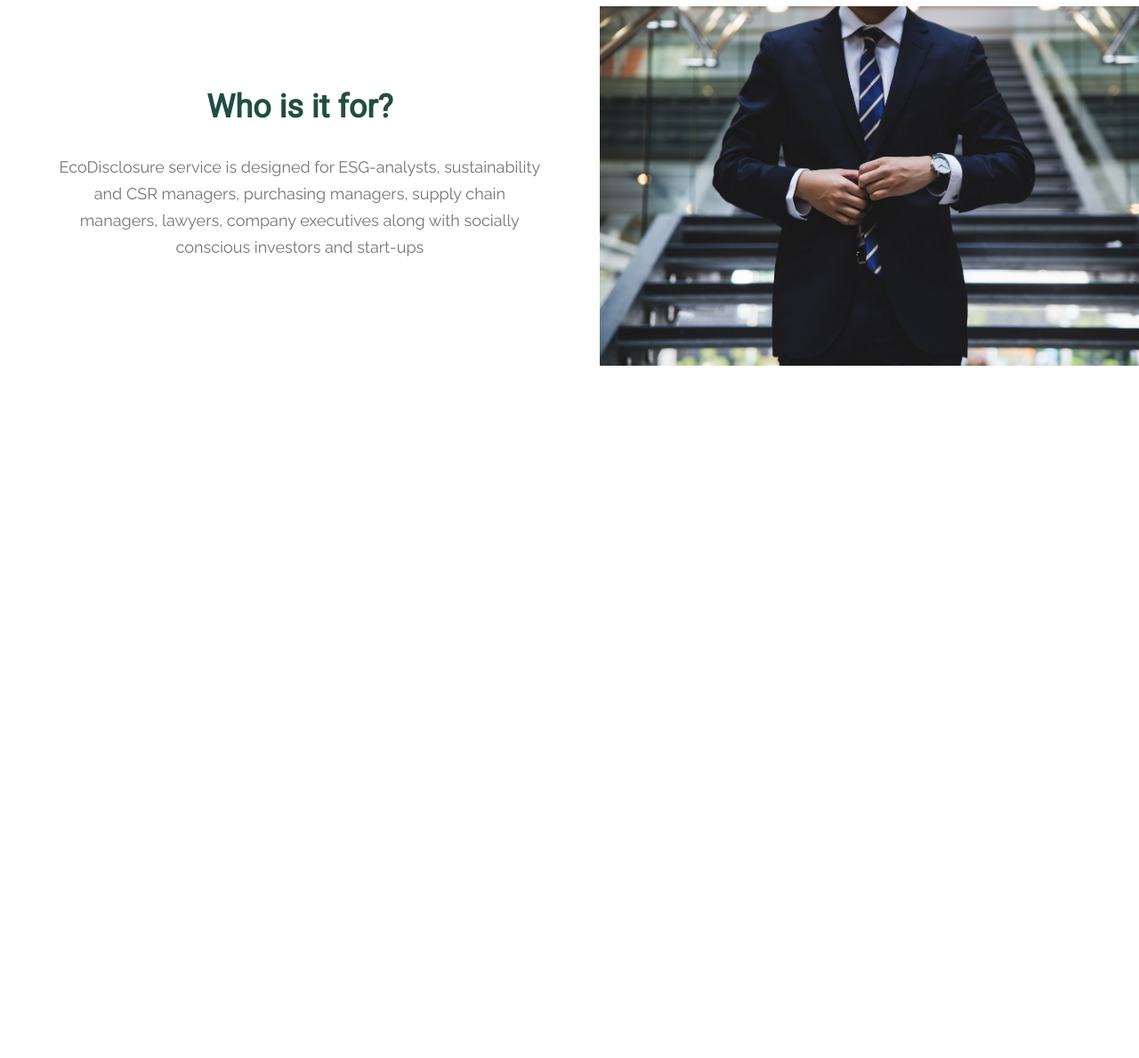
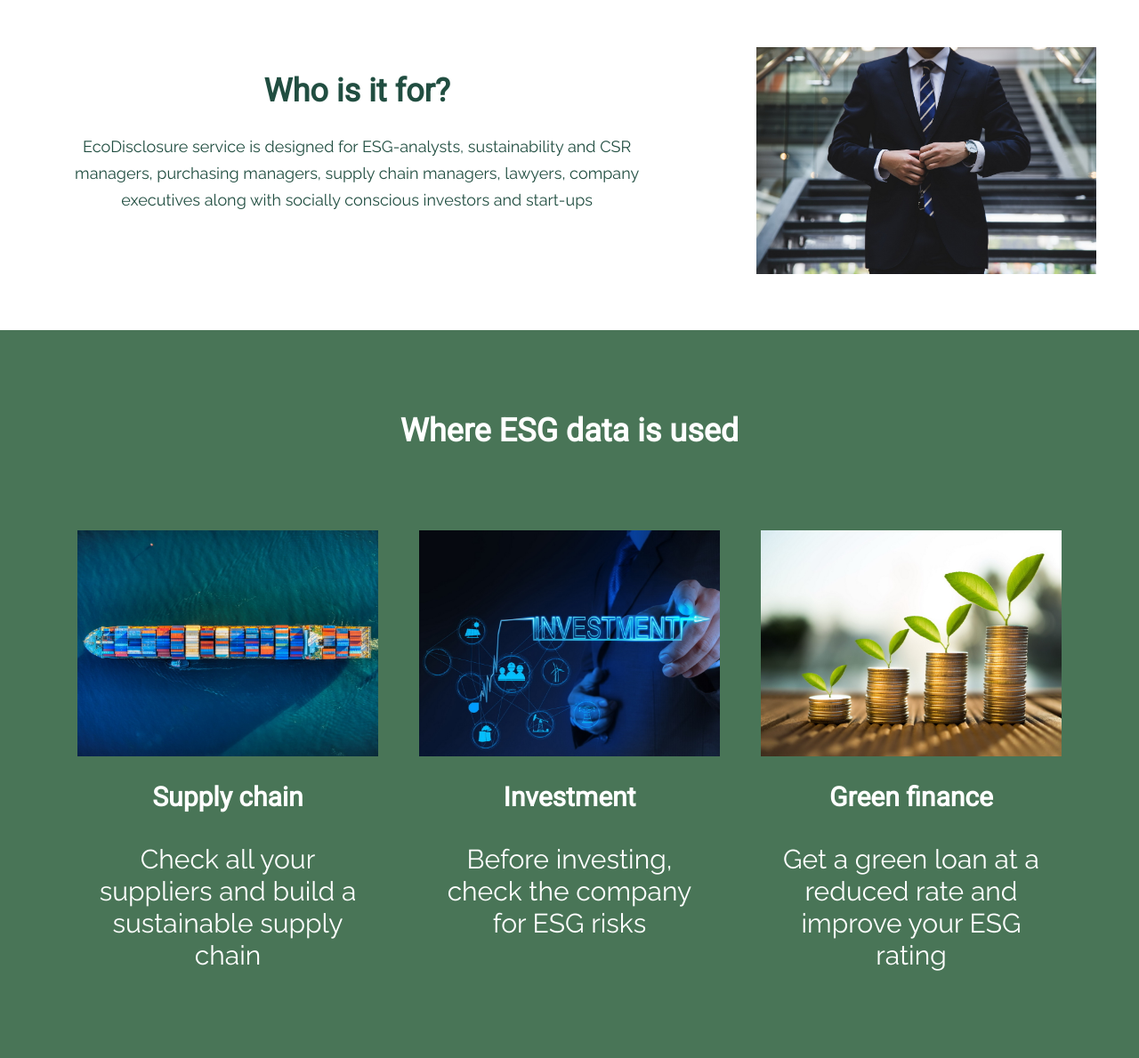
Before and after one commit to IrinaParamonova7980/EcoDisclosure, a plain HTML site: page index.html in a window 1280 px wide. Shown: the part 1263-2452 px from the top of the page at 89% size. Before the commit the page ends 1687 px from the top, so only its background shows below. Drawn offline with Linux system fonts and the light colour scheme.

Commit message:
Блок 5; Блок 3 позиционирование

```diff
--- /dev/null
+++ b/assets/css/where_data_is_used.scss
@@ -0,0 +1,91 @@
+$mobile: 375px;
+$tablet: 768px;
+$desktop: 1280px;
+$large-desktop: 1560px;
+
+$default-font: "Roboto", "Times New Roman", serif;
+$second-font: "Raleway", "Times New Roman", serif;
+
+$light-green: #497557;
+$green: #0c4a34;
+$dark-green: #02291c;
+$text-color-dark: #214e41;
+$text-color-light: #43806c;
+$white: #ffffff;
+
+.where-data-is-used {
+  background-color: $light-green;
+}
+
+.where-data-is-used-block {
+  display: flex;
+  flex-direction: column;
+  width: 90%;
+  margin: 0 auto;
+  padding-bottom: 5%;
+
+  @media (min-width: $tablet) {
+    flex-direction: row;
+  }
+}
+
+.where-data-is-used__title {
+  text-align: center;
+  padding-top: 7%;
+  padding-bottom: 7%;
+  margin: 0;
+  color: $white;
+}
+.where-data-is-used__content {
+  width: 100%;
+
+  @media (min-width: $tablet) {
+    margin: 0 2%;
+  }
+}
+.card__image {
+  width: 100%;
+}
+.card__title {
+  margin: 7% 2%;
+
+  text-align: center;
+  font-family: $default-font;
+  font-style: normal;
+  font-weight: 700;
+  font-size: 18px;
+  line-height: 22px;
+  color: $white;
+
+  @media (min-width: $tablet) {
+    font-size: 22px;
+    line-height: 26px;
+  }
+
+  @media (min-width: $desktop) {
+    font-size: 30px;
+    line-height: 36px;
+  }
+}
+.card__text {
+  margin: 10% 3%;
+
+  text-align: center;
+  font-family: $second-font;
+  font-style: normal;
+  font-weight: 400;
+  font-size: 16px;
+  line-height: 23px;
+  letter-spacing: 0.02px;
+  color: $white;
+
+  @media (min-width: $tablet) {
+    font-size: 20px;
+    line-height: 26px;
+  }
+
+  @media (min-width: $desktop) {
+    font-size: 30px;
+    line-height: 36px;
+  }
+}
--- a/assets/css/who_is_it_for.scss
+++ b/assets/css/who_is_it_for.scss
@@ -18,24 +18,22 @@ $large-desktop: 1560px;
   flex-direction: column;
   justify-content: center;
 
+  @media (min-width: $tablet) {
+    flex-direction: row;
+    align-content: center;
+  }
+
   @media (min-width: $desktop) {
     flex-direction: row;
     align-content: center;
-    margin: 1% 0;
   }
 }
 
 .who-is-it-for__description {
   align-self: center;
-  padding: 10px 5px;
-  width: 80%;
+  padding: 5%;
 
   @media (min-width: $tablet) {
-    padding: 5%;
-  }
-
-  @media (min-width: $desktop) {
-    width: 45%;
     padding: 5%;
   }
 }
@@ -46,23 +44,59 @@ $large-desktop: 1560px;
   justify-content: center;
   align-items: center;
   align-self: center;
-
-  @media (min-width: $desktop) {
-    align-self: flex-end;
-    width: 50%;
-  }
 }
 
 .who-is-it-for-foto__image {
-  max-width: 100%;
-  width: 100%;
+  max-width: 80%;
+  width: 80%;
+  padding-bottom: 5%;
+
+  @media (min-width: $tablet) {
+    width: 100%;
+    padding-bottom: 0%;
+  }
 }
 
 .who-is-it-for__title {
   text-align: center;
+
+  font-family: $default-font;
+  font-style: normal;
+  font-weight: 700;
+  font-size: 18px;
+  line-height: 36px;
+  color: $text-color-dark;
+
+  @media (min-width: $tablet) {
+    font-size: 22px;
+    line-height: 36px;
+  }
+
+  @media (min-width: $desktop) {
+    font-size: 36px;
+  }
 }
 
 .who-is-it-for__text {
   margin-bottom: 10%;
   text-align: center;
+
+  font-family: $second-font;
+  font-style: normal;
+  font-weight: 400;
+  font-size: 18px;
+  line-height: 30px;
+
+  letter-spacing: 0.02px;
+  color: $text-color-dark;
+
+  @media (min-width: $tablet) {
+    font-size: 17px;
+    line-height: 25px;
+  }
+
+  @media (min-width: $desktop) {
+    font-size: 18px;
+    line-height: 30px;
+  }
 }
--- a/index.html
+++ b/index.html
@@ -16,6 +16,7 @@
     <link href="assets/css/scanning_alghoritm.css" rel="stylesheet" />
     <link href="assets/css/what_we_do.css" rel="stylesheet" />
     <link href="assets/css/who_is_it_for.css" rel="stylesheet" />
+    <link href="assets/css/where_data_is_used.css" rel="stylesheet" />
   </head>
   <body class="container">
     <!-- Block 1. Scanning algorithm -->
@@ -76,8 +77,8 @@
 
     <section class="who-is-it-for">
       <div class="who-is-it-for__description">
-        <h2 class="who-is-it-for__title main-title">Who is it for?</h2>
-        <div class="who-is-it-for__text main-text">
+        <h2 class="who-is-it-for__title">Who is it for?</h2>
+        <div class="who-is-it-for__text">
           EcoDisclosure service is designed for ESG-analysts, sustainability and
           CSR managers, purchasing managers, supply chain managers, lawyers,
           company executives along with socially conscious investors and
@@ -92,5 +93,54 @@
         />
       </div>
     </section>
+
+    <!-- Blok 5. Where ESG data is used -->
+
+    <section class="where-data-is-used">
+      <h2 class="where-data-is-used__title main-title">
+        Where ESG data is used
+      </h2>
+      <div class="where-data-is-used-block">
+        <div class="where-data-is-used__content">
+          <div class="card">
+            <img
+              class="card__image"
+              src="assets/images/block5_ship.jpg"
+              alt="Ship"
+            />
+            <h3 class="card__title">Supply chain</h3>
+            <div class="card__text">
+              Check all your suppliers and build a sustainable supply chain
+            </div>
+          </div>
+        </div>
+        <div class="where-data-is-used__content">
+          <div class="card">
+            <img
+              class="card__image"
+              src="assets/images/block5_investment.jpg"
+              alt="Investment"
+            />
+            <h3 class="card__title">Investment</h3>
+            <div class="card__text">
+              Before investing, check the company for ESG risks
+            </div>
+          </div>
+        </div>
+        <div class="where-data-is-used__content">
+          <div class="card">
+            <img
+              class="card__image"
+              src="assets/images/block5_green_finance.jpg"
+              alt="Green finance"
+            />
+            <h3 class="card__title">Green finance</h3>
+            <div class="card__text">
+              Get a green loan at a reduced rate and improve your ESG rating
+            </div>
+          </div>
+        </div>
+      </div>
+    </section>
   </body>
 </html>
```
Also changed, not shown: assets/css/where_data_is_used.css (added), assets/css/who_is_it_for.css, assets/images/block5_green_finance.jpg (added), assets/images/block5_investment.jpg (added), assets/images/block5_ship.jpg (added), 2 other files.
